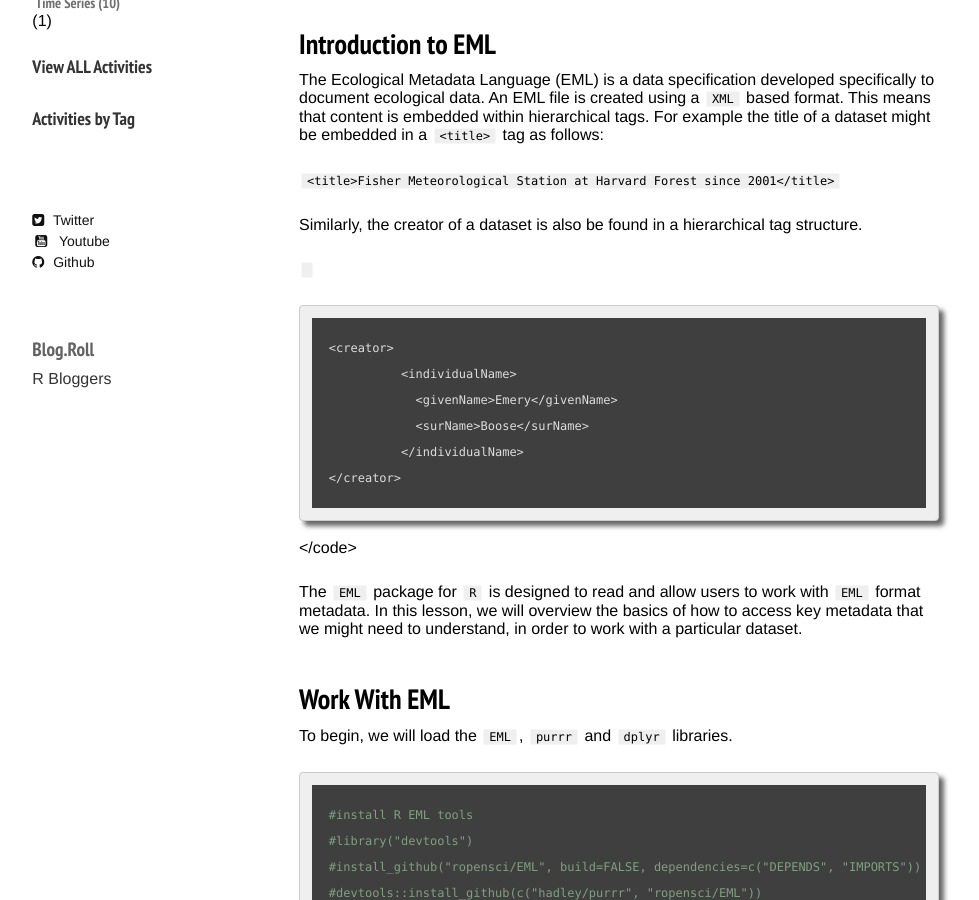
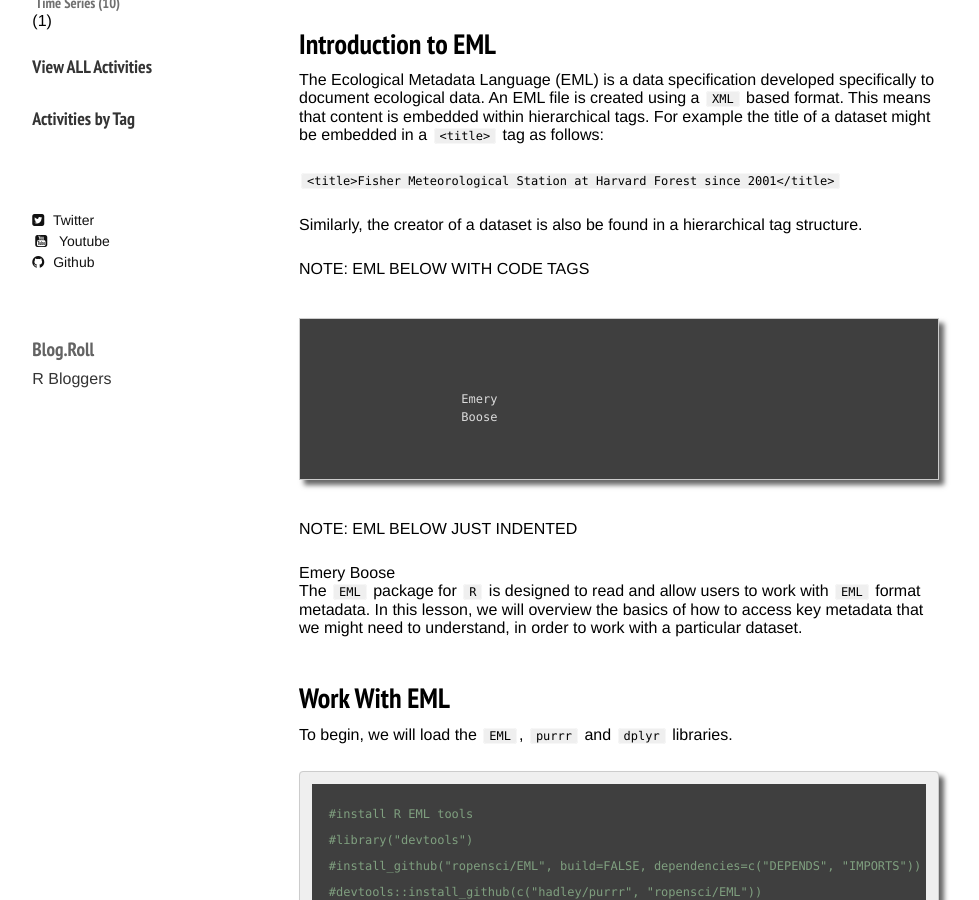
Before and after one commit to lwasser/NEON-Lesson-Building-Data-Skills, a Jekyll site: the page built from _posts/EML/2015-12-12-Intro-to-EML.md, in a window 1280 px wide and 900 px high, scrolled down 1189 px. Shown: the whole window, without its empty margins (21-1000 px from the left). Built offline with Jekyll 4.4.1, drawn with Linux system fonts in a browser that asks for light colours; nearby versions of some CDN libraries.

Commit message:
Example of how this is rendering

```diff
--- a/_posts/EML/2015-12-12-Intro-to-EML.md
+++ b/_posts/EML/2015-12-12-Intro-to-EML.md
@@ -46,16 +46,24 @@ the title of a dataset might be embedded in a `<title>` tag as follows:
 Similarly, the creator of a dataset is also be found in a hierarchical tag
 structure.
 
-<code>
-
+NOTE: EML BELOW WITH CODE TAGS
+<pre><code class="xml">
 	<creator>
 		  <individualName>
 		    <givenName>Emery</givenName>
 		    <surName>Boose</surName>
 		  </individualName>
 	</creator>
+</code></pre>
 
-</code>
+NOTE: EML BELOW JUST INDENTED
+<creator>
+  <individualName>
+    <givenName>Emery</givenName>
+    <surName>Boose</surName>
+  </individualName>
+</creator>
+
 
 The `EML` package for `R` is designed to read and allow users to work with `EML`
 format metadata. In this lesson, we will overview the basics of how to access
```
